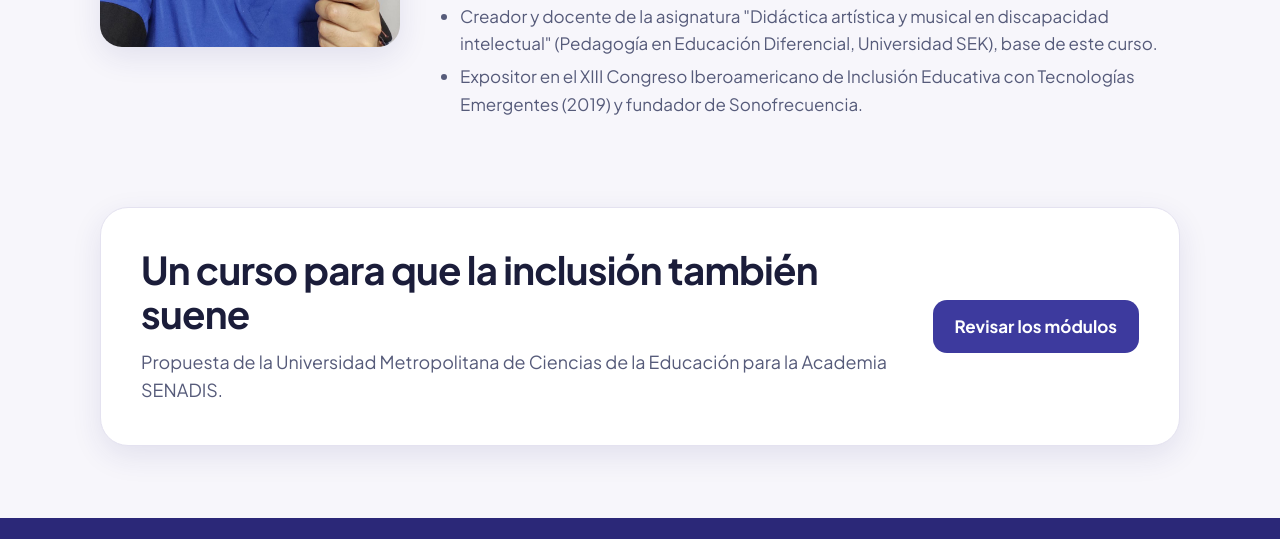
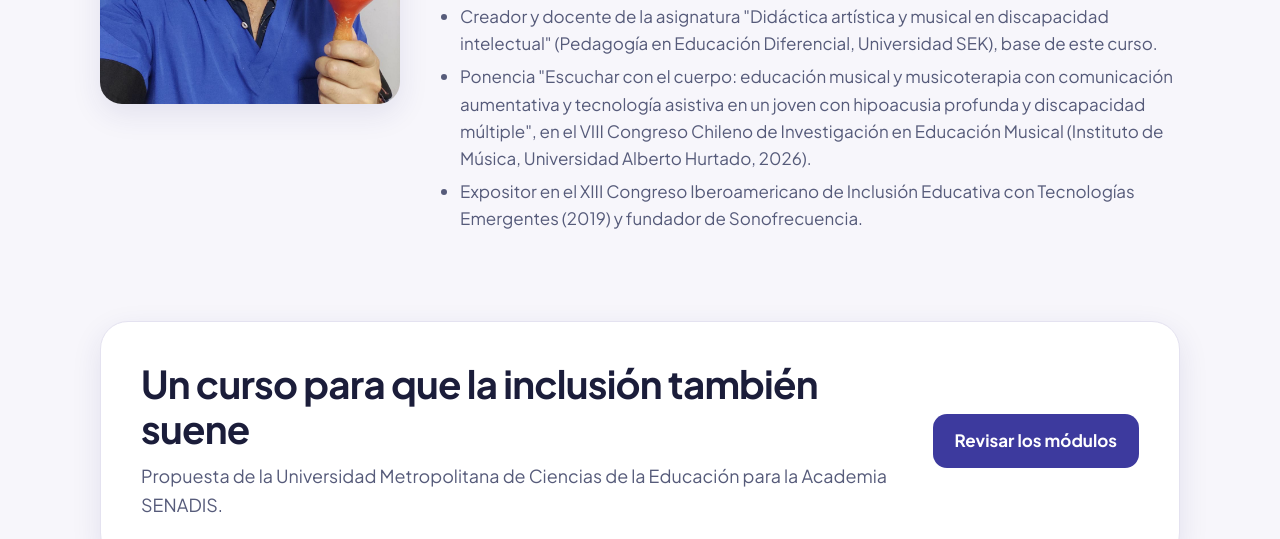
Before and after one commit to sonofrecuencia-afk/curso-senadis-artes, a plain HTML site: page index.html in a window 1280 px wide. Shown: the part 7545-8084 px from the top of the page. Drawn offline with Linux system fonts and the light colour scheme.

Commit message:
Agregar ponencia en el VIII Congreso Chileno de Investigación en Educación Musical (UAH, 2026)
Co-Authored-By: Claude Opus 5.5 <noreply@anthropic.com>

```diff
--- a/index.html
+++ b/index.html
@@ -307,7 +307,7 @@ footer .flogos .senadis{height:58px;width:auto;border-radius:6px}
             <li>La canción, la voz y el canto para la comunicación y la memoria; el juego y las rutinas sonoras de anticipación.</li>
             <li>El sonido que se siente: vibración y percepción táctil para estudiantes sordos o con hipoacusia.</li>
             <li>Vibroacústica: sonidos de baja frecuencia que se perciben en el cuerpo, el mat vibroacústico y su uso para la regulación sensorial.</li>
-            <li>Estudio de casos.</li>
+            <li>Estudio de casos, entre ellos "Escuchar con el cuerpo": educación musical y musicoterapia con un joven con hipoacusia profunda y discapacidad múltiple (ponencia del relator, Universidad Alberto Hurtado, 2026).</li>
           </ul>
           <div class="box">
             <h4>Práctica aplicada</h4><p>Diseñar una rutina sonora de bienvenida y despedida para un estudiante o curso.</p>
@@ -461,6 +461,7 @@ footer .flogos .senadis{height:58px;width:auto;border-radius:6px}
         <li>Magíster en Docencia Universitaria (Universidad SEK). Tramo Experto II del Sistema de Desarrollo Profesional Docente.</li>
         <li>Musicoterapeuta de personas con discapacidad, sus cuidadores y profesionales en Corpaliv (2013–2024), donde desarrolló el servicio de Musicoterapia y Tecnología Musical con AUMI y Soundbeam.</li>
         <li>Creador y docente de la asignatura "Didáctica artística y musical en discapacidad intelectual" (Pedagogía en Educación Diferencial, Universidad SEK), base de este curso.</li>
+        <li>Ponencia "Escuchar con el cuerpo: educación musical y musicoterapia con comunicación aumentativa y tecnología asistiva en un joven con hipoacusia profunda y discapacidad múltiple", en el VIII Congreso Chileno de Investigación en Educación Musical (Instituto de Música, Universidad Alberto Hurtado, 2026).</li>
         <li>Expositor en el XIII Congreso Iberoamericano de Inclusión Educativa con Tecnologías Emergentes (2019) y fundador de Sonofrecuencia.</li>
       </ul>
     </div>
```
